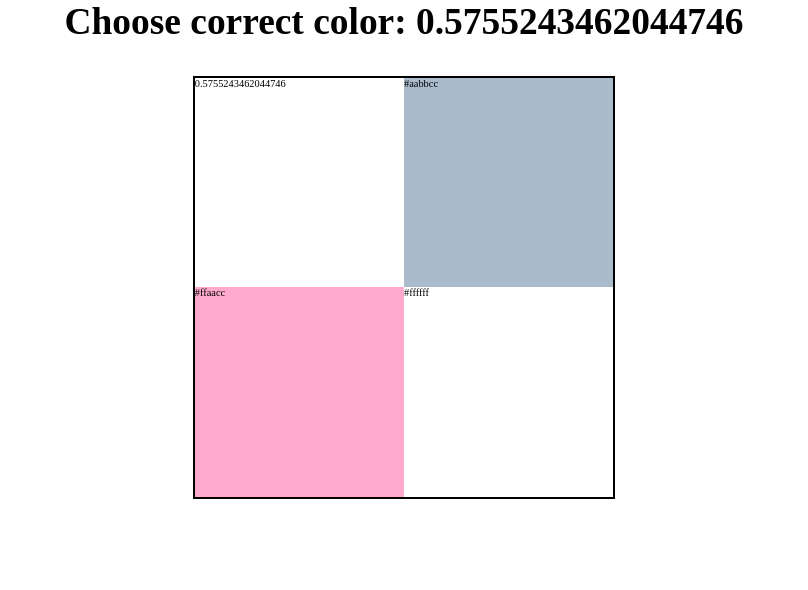
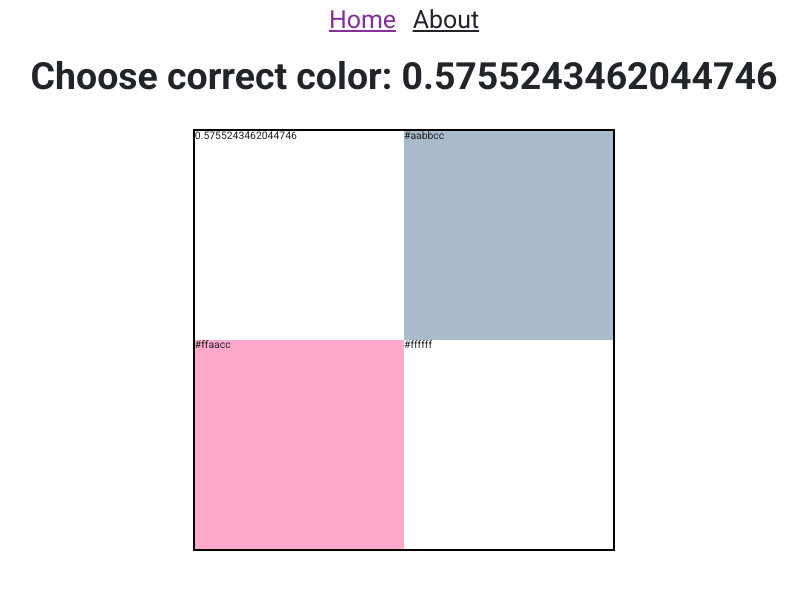
Before and after one commit to zakrzewskib/ChooseColorNuxt, a Nuxt app: page / in a window 1280 px wide. Shown: the top 590 px of the page, without its empty margins (236-1044 px from the left). Built offline with nearby package versions, Linux system fonts and the light colour scheme.

Commit message:
Styling navigation and add home and about page

```diff
--- a/components/HeaderContainer.vue
+++ b/components/HeaderContainer.vue
@@ -8,8 +8,4 @@ export default {
 };
 </script>
 
-<style scoped>
-h1 {
-  font-size: 3.6rem;
-}
-</style>
+<style scoped></style>
--- /dev/null
+++ b/components/Nav.vue
@@ -0,0 +1,31 @@
+<template>
+  <div class="navbar">
+    <NuxtLink class="my-nuxt-link" to="/">Home</NuxtLink>
+    <NuxtLink class="my-nuxt-link" to="/about">About</NuxtLink>
+  </div>
+</template>
+
+<script>
+export default {};
+</script>
+
+<style scoped>
+.navbar {
+  font-size: 2.4rem;
+
+  display: flex;
+  gap: 1.6rem;
+  justify-content: center;
+
+  margin-top: 0.8rem;
+  margin-bottom: 2.4rem;
+}
+
+.my-nuxt-link {
+  color: inherit;
+}
+
+.nuxt-link-exact-active {
+  color: #862e9c;
+}
+</style>
--- /dev/null
+++ b/layouts/default.vue
@@ -0,0 +1,6 @@
+<template>
+  <div>
+    <Nav />
+    <Nuxt />
+  </div>
+</template>
--- /dev/null
+++ b/pages/about.vue
@@ -0,0 +1,15 @@
+<template>
+  <div class="about">
+    <h1>About</h1>
+  </div>
+</template>
+
+<script>
+export default {};
+</script>
+
+<style scoped>
+.about {
+  text-align: center;
+}
+</style>
--- a/pages/index.vue
+++ b/pages/index.vue
@@ -16,6 +16,8 @@ export default {
 </script>
 
 <style>
+@import url("https://fonts.googleapis.com/css2?family=Roboto:wght@400;500;700&display=swap");
+
 * {
   padding: 0;
   margin: 0;
@@ -24,6 +26,17 @@ export default {
 
 html {
   font-size: 65%;
+}
+
+body {
+  font-family: "Roboto", sans-serif;
+  line-height: 1;
+  font-weight: 400;
+  color: #212529;
+}
+
+h1 {
+  font-size: 3.6rem;
 }
 
 .container {
```
